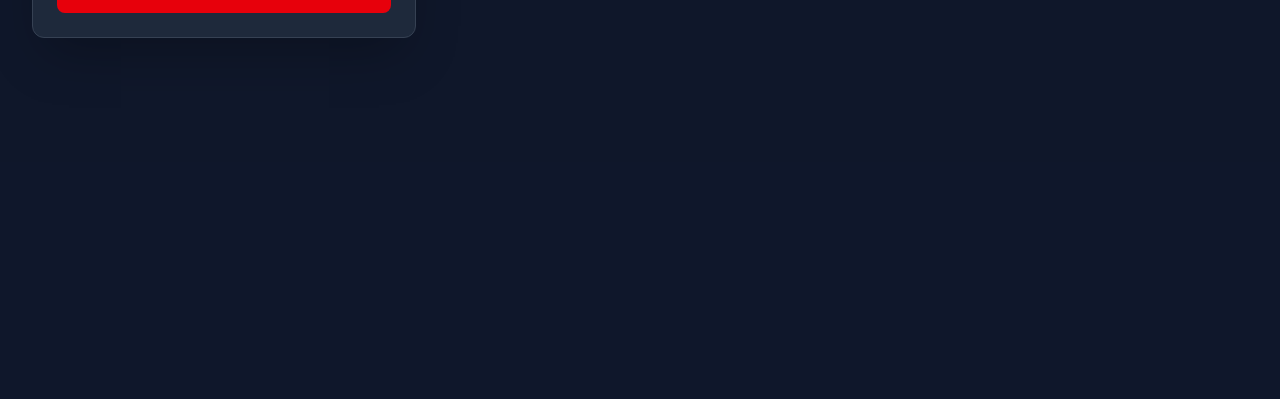
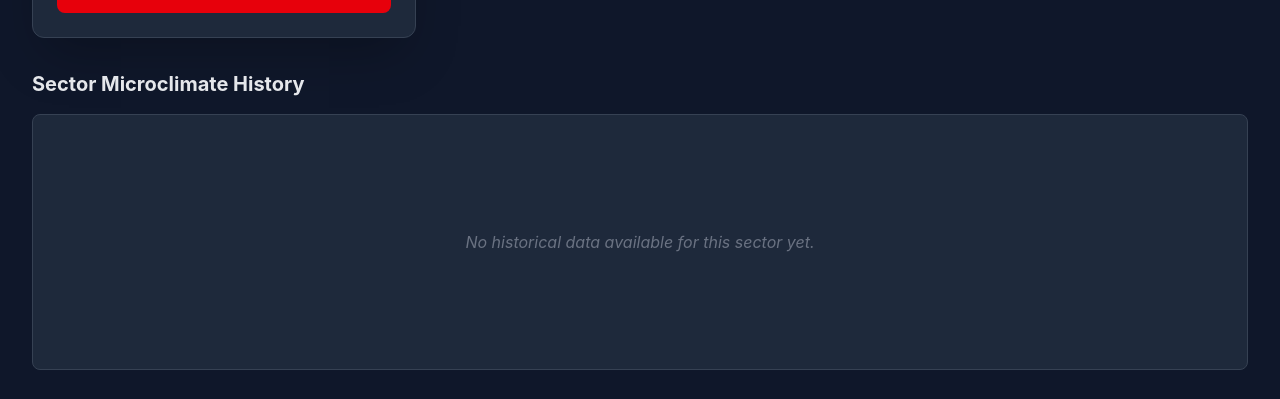
Before and after one commit to avishka-hashara/Wildfire-Risk-Prediction-and-Resource-Deployment-System, a React (Vite) app in the folder wildfire-dashboard/: page / in a window 1280 px wide. Shown: the part 638-1037 px from the top of the page. Before the commit the page ends 800 px from the top, so only its background shows below. Built offline with nearby package versions, Linux system fonts and the light colour scheme; grey boxes are pictures that could not be loaded.

Commit message:
feat: add WildfireDashboard component with map-based telemetry and AI risk assessment

```diff
--- a/wildfire-dashboard/src/components/WildfireDashboard.jsx
+++ b/wildfire-dashboard/src/components/WildfireDashboard.jsx
@@ -1,11 +1,13 @@
 import React, { useState } from 'react';
 import TacticalMap from './TacticalMap';
+import HistoryChart from './HistoryChart';
 
 const WildfireDashboard = () => {
     const [targetLocation, setTargetLocation] = useState({ lat: 6.40, lng: 80.45 });
     const [riskData, setRiskData] = useState(null);
     const [isLoading, setIsLoading] = useState(false);
     const [locationName, setLocationName] = useState("Unknown Location");
+    const [historicalData, setHistoricalData] = useState([]);
 
     const runDiagnostic = async () => {
         setIsLoading(true);
@@ -40,6 +42,20 @@ const WildfireDashboard = () => {
 
             const data = await response.json();
             setRiskData(data);
+
+            // Fetch historical telemetry data
+            try {
+                const historyRes = await fetch(`http://127.0.0.1:8000/api/telemetry-history?latitude=${targetLocation.lat}&longitude=${targetLocation.lng}`);
+                if (historyRes.ok) {
+                    const historyJson = await historyRes.json();
+                    setHistoricalData(historyJson);
+                } else {
+                    console.error("Failed to fetch historical data");
+                }
+            } catch (historyErr) {
+                console.error("History fetch failed:", historyErr);
+            }
+
         } catch (error) {
             console.error("Diagnostic failed:", error);
             alert(`Diagnostic failed: ${error.message}`);
@@ -166,6 +182,19 @@ const WildfireDashboard = () => {
 
                 </div>
             </div>
+
+            {/* Sector Microclimate History Section */}
+            <div className="mt-8">
+                <h2 className="text-xl font-bold text-gray-200 mb-4">Sector Microclimate History</h2>
+                {historicalData && historicalData.length > 0 ? (
+                    <HistoryChart data={historicalData} />
+                ) : (
+                    <div className="w-full h-64 bg-[#1e293b] rounded-lg p-4 border border-gray-700 flex items-center justify-center text-gray-500 italic">
+                        No historical data available for this sector yet.
+                    </div>
+                )}
+            </div>
+
         </div>
     );
 };
```
